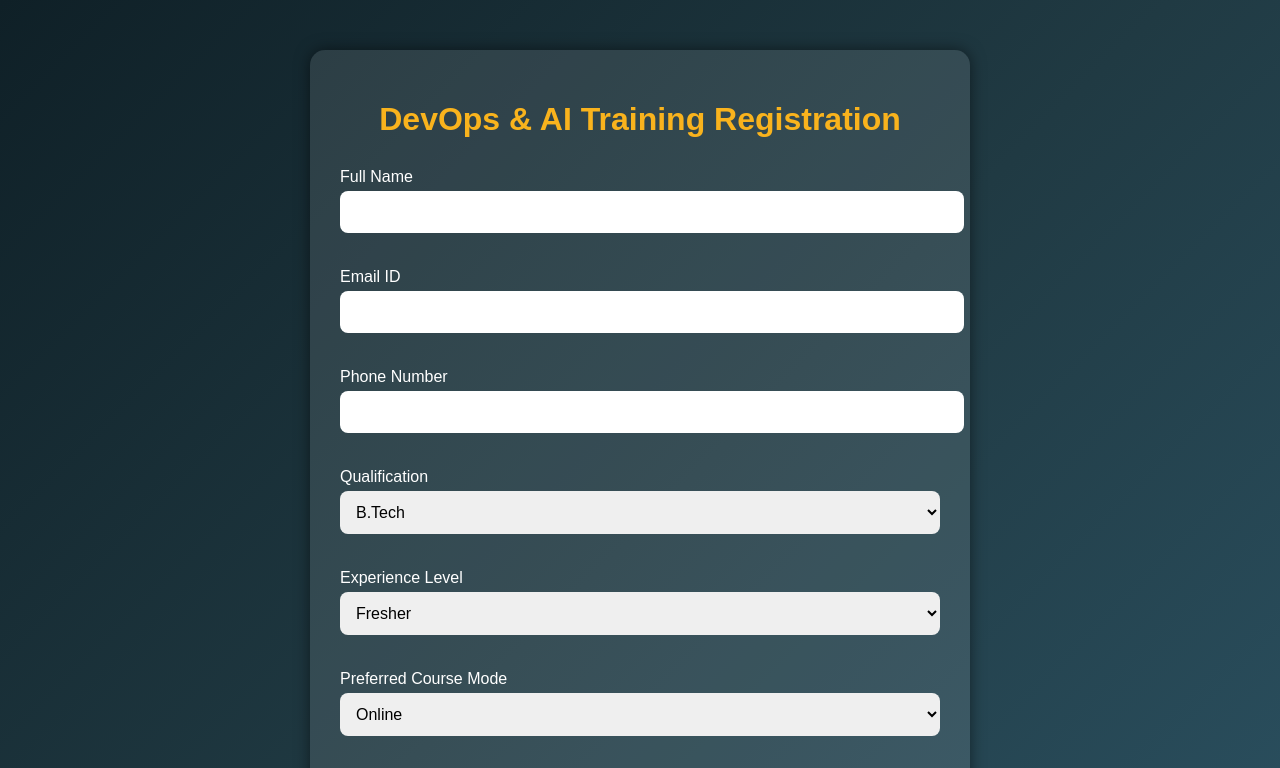
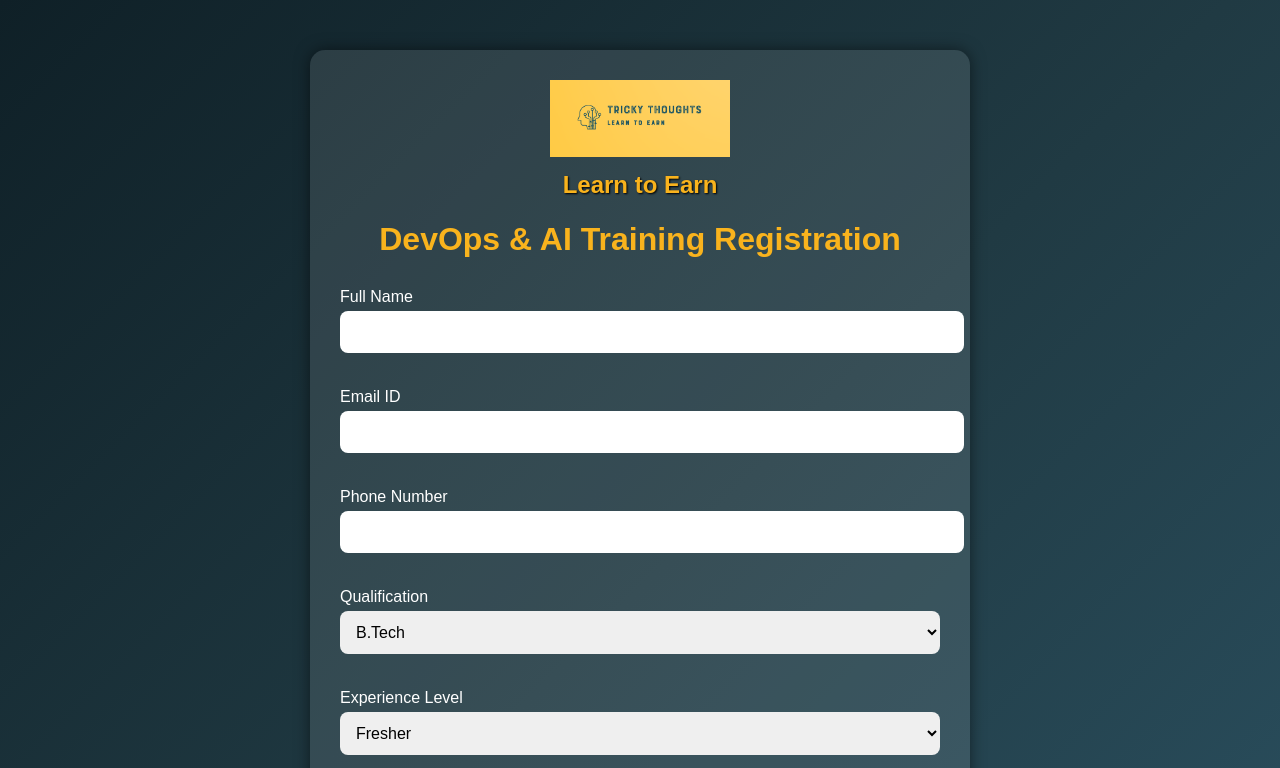
Before and after one commit to Viswa88/trickythoughts-devops-registration, a plain HTML site: page index.html in a window 1280 px wide. Shown: the top 768 px of the page. Drawn offline with Linux system fonts and the light colour scheme.

Commit message:
my page with logo

```diff
--- a/index.html
+++ b/index.html
@@ -1,3 +1,4 @@
+
 <!DOCTYPE html>
 <html lang="en">
 <head>
@@ -19,6 +20,22 @@
             margin: 50px auto;
             border-radius: 15px;
             box-shadow: 0 0 15px rgba(0,0,0,0.5);
+        }
+        .logo {
+            text-align: center;
+            margin-bottom: 20px;
+        }
+        .logo img {
+            max-width: 180px;
+            height: auto;
+        }
+        .slogan {
+            text-align: center;
+            font-size: 24px;
+            margin-top: 10px;
+            color: #f9b31d;
+            font-weight: bold;
+            text-shadow: 1px 1px 2px #000;
         }
         h1 {
             text-align: center;
@@ -60,8 +77,14 @@
 </head>
 <body>
     <div class="container">
+        <div class="logo">
+            <img src="image.png" alt="Tricky Thoughts Logo">
+            <div class="slogan">Learn to Earn</div>
+        </div>
+
         <h1>DevOps & AI Training Registration</h1>
-        <form action="https://docs.google.com/forms/d/e/1FAIpQLSd8GS8qN_VvuaZOS94BleWhNRFClVWlNrKClW55UqbZfxlw3w/viewform?usp=pp_url" method="POST">
+
+        <form action="https://formspree.io/f/mldnblpv" method="POST">
             <label for="name">Full Name</label>
             <input type="text" name="name" id="name" required>
 
@@ -100,6 +123,7 @@
             <button type="submit">Register Now</button>
         </form>
     </div>
+
     <footer>
         © 2025 TrickyThoughts Academy | All rights reserved.
     </footer>
```
Also changed, not shown: image.png (added).
